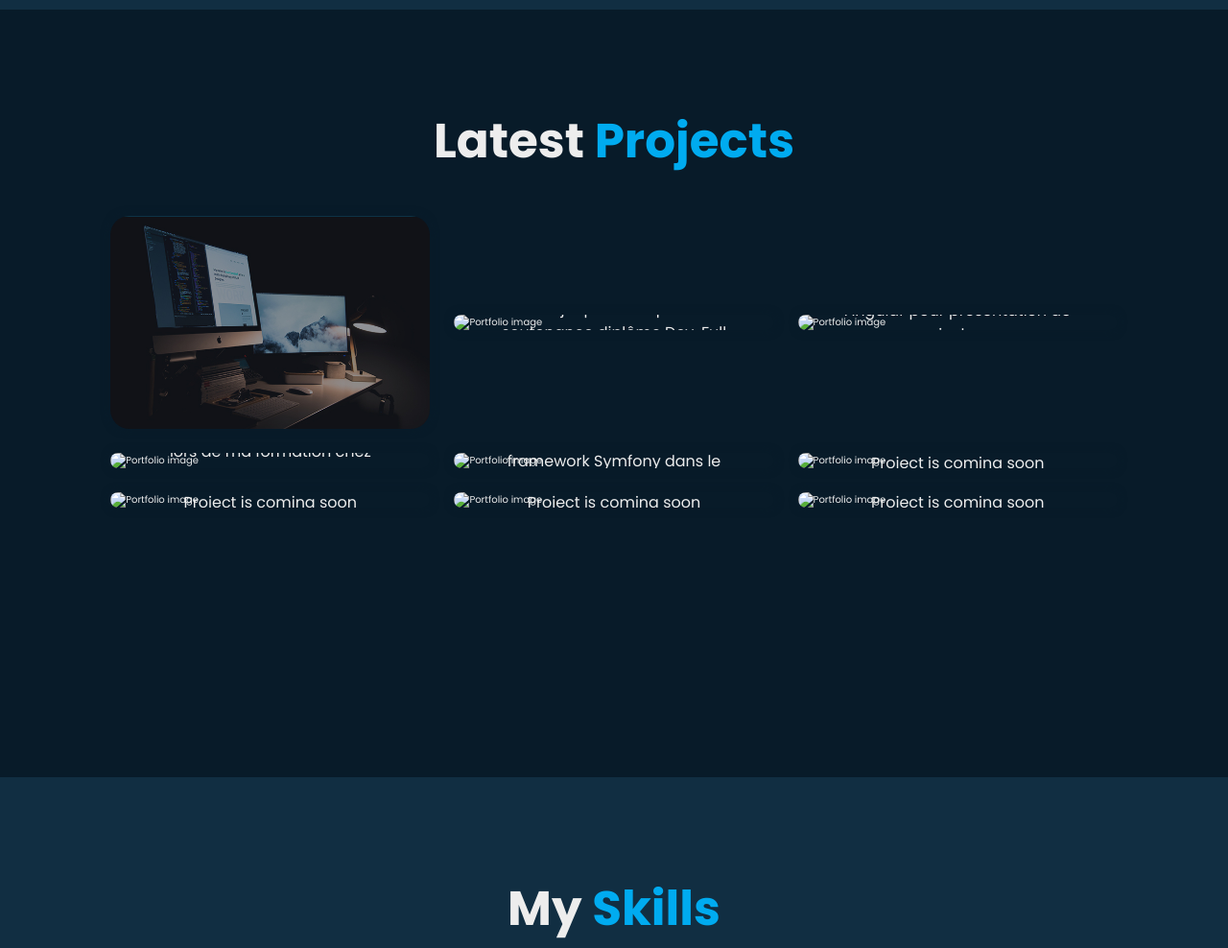
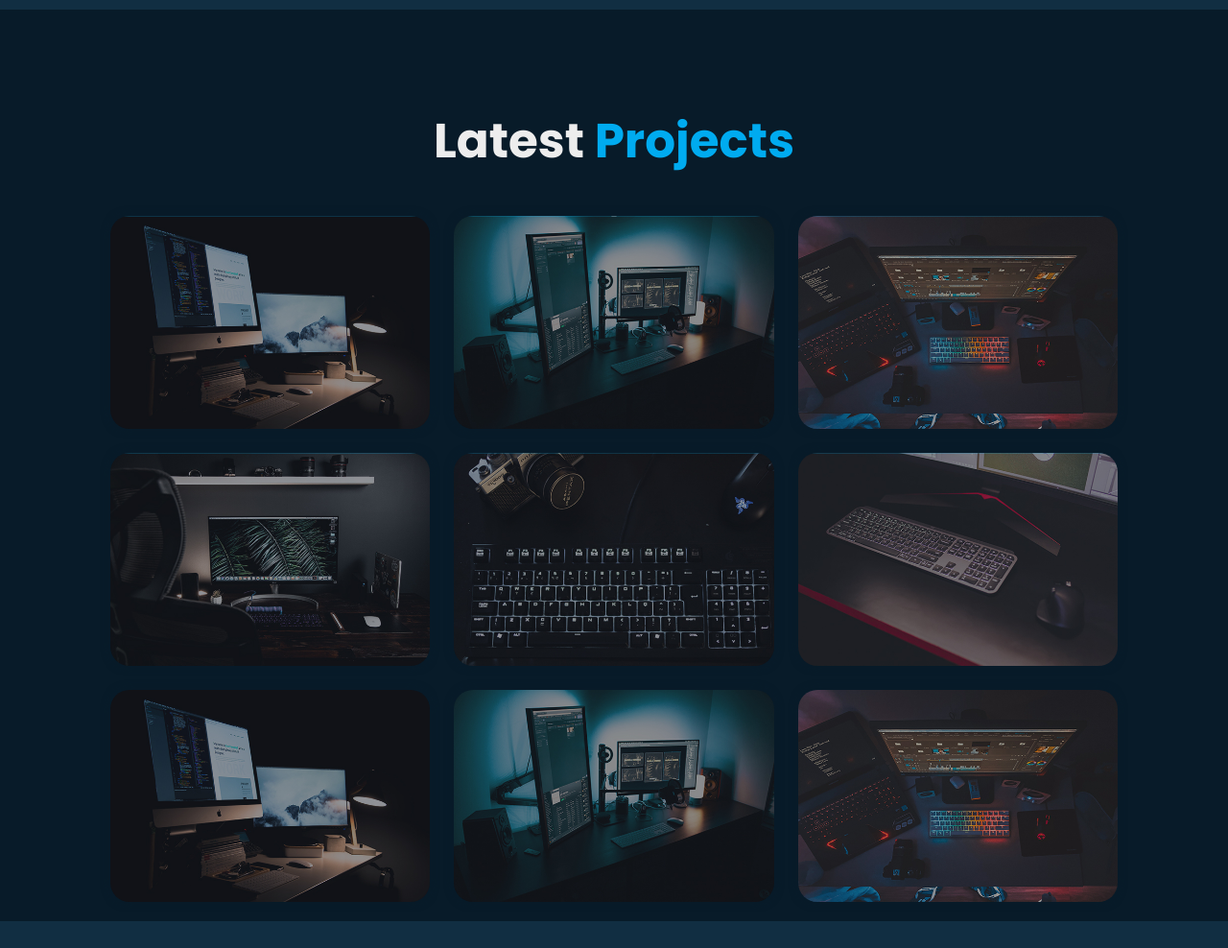
Before and after one commit to Jmini00/PortfolioPerso3-FR, a plain HTML site: page EnglishVersion/index.html in a window 1280 px wide. Shown: the part 3217-4205 px from the top of the page at 96% size. Drawn offline with nearby package versions, Linux system fonts and the light colour scheme; the site is published under a folder, as on GitHub Pages, so addresses that start at the root find nothing.

Commit message:
maj links

```diff
--- a/EnglishVersion/index.html
+++ b/EnglishVersion/index.html
@@ -262,7 +262,7 @@
               </div>
 
               <div class="portfolio-box">
-                <img src="/assets/img/portfolio2.jpg" alt="Portfolio image">
+                <img src="assets/img/portfolio2.jpg" alt="Portfolio image">
                 <div class="portfolio-layer">
                   <h4>La Boite à Vinyles</h4>
                   <p>Projet présenté pour soutenance diplôme Dev. Full Stack.</p>
@@ -272,7 +272,7 @@
               </div>
 
               <div class="portfolio-box">
-                <img src="/assets/img/portfolio3.jpg" alt="Portfolio image">
+                <img src="assets/img/portfolio3.jpg" alt="Portfolio image">
                 <div class="portfolio-layer">
                   <h4>CRUD Angular</h4>
                   <p>
@@ -284,7 +284,7 @@
               </div>
 
               <div class="portfolio-box">
-                <img src="/assets/img/portfolio4.jpg" alt="Portfolio image">
+                <img src="assets/img/portfolio4.jpg" alt="Portfolio image">
                 <div class="portfolio-layer">
                   <h4>Rent-A-Car</h4>
                   <p>
@@ -300,7 +300,7 @@
               </div>
 
               <div class="portfolio-box">
-                <img src="/assets/img/portfolio5.jpg" alt="Portfolio image">
+                <img src="assets/img/portfolio5.jpg" alt="Portfolio image">
                 <div class="portfolio-layer">
                   <h4>FAQ Symfony</h4>
                   <p>
@@ -312,7 +312,7 @@
               </div>
 
               <div class="portfolio-box">
-                <img src="/assets/img/portfolio6.jpg" alt="Portfolio image">
+                <img src="assets/img/portfolio6.jpg" alt="Portfolio image">
                 <div class="portfolio-layer">
                   <h4>Coming Soon</h4>
                   <p>
@@ -323,7 +323,7 @@
               </div>
 
               <div class="portfolio-box">
-                <img src="/assets/img/portfolio1.jpg" alt="Portfolio image">
+                <img src="assets/img/portfolio1.jpg" alt="Portfolio image">
                 <div class="portfolio-layer">
                   <h4>Coming Soon</h4>
                   <p>
@@ -334,7 +334,7 @@
               </div>
 
               <div class="portfolio-box">
-                <img src="/assets/img/portfolio2.jpg" alt="Portfolio image">
+                <img src="assets/img/portfolio2.jpg" alt="Portfolio image">
                 <div class="portfolio-layer">
                   <h4>Coming Soon</h4>
                   <p>
@@ -345,7 +345,7 @@
               </div>
 
               <div class="portfolio-box">
-                <img src="/assets/img/portfolio3.jpg" alt="Portfolio image">
+                <img src="assets/img/portfolio3.jpg" alt="Portfolio image">
                 <div class="portfolio-layer">
                   <h4>Coming Soon</h4>
                   <p>
```
Also changed, not shown: 1 other file.
